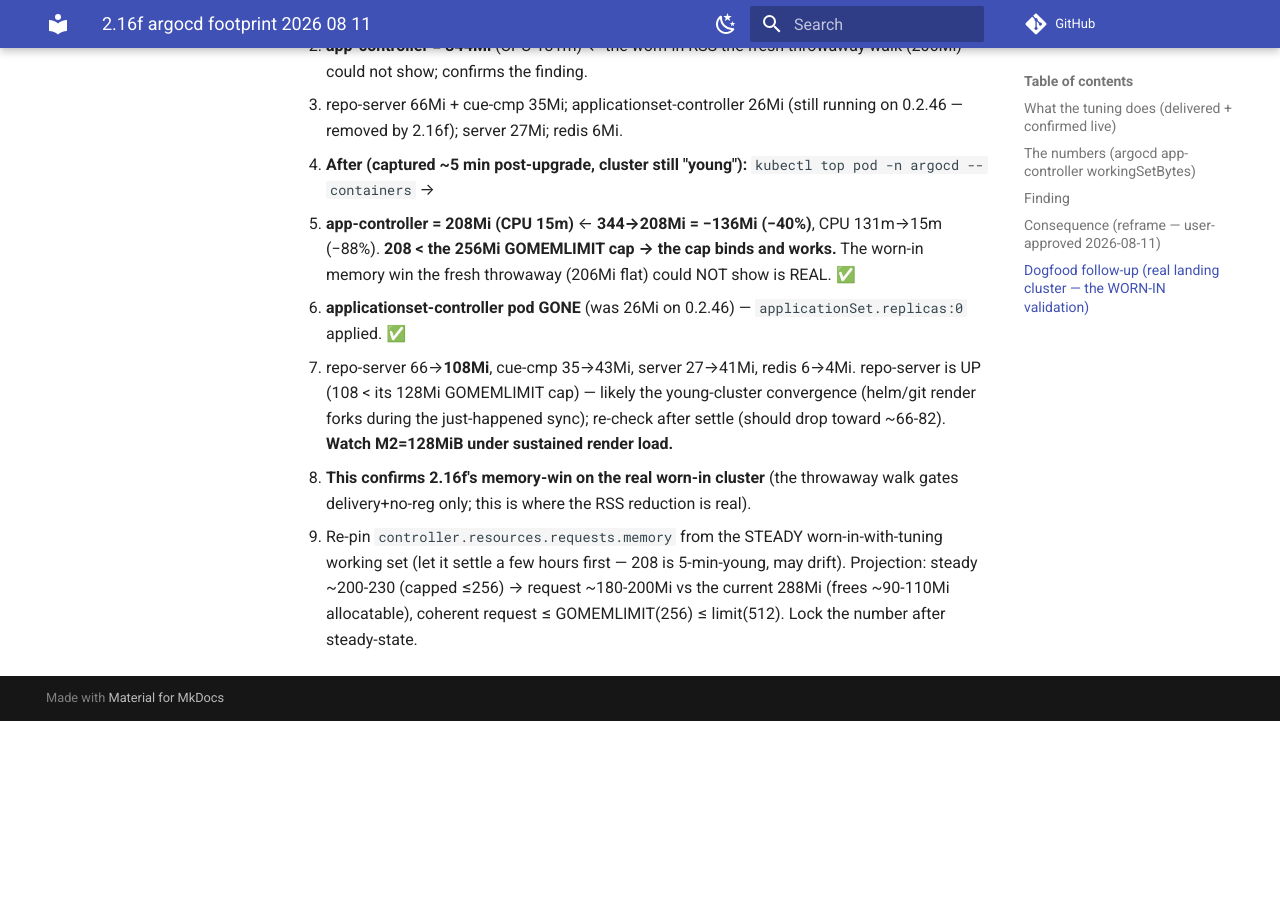
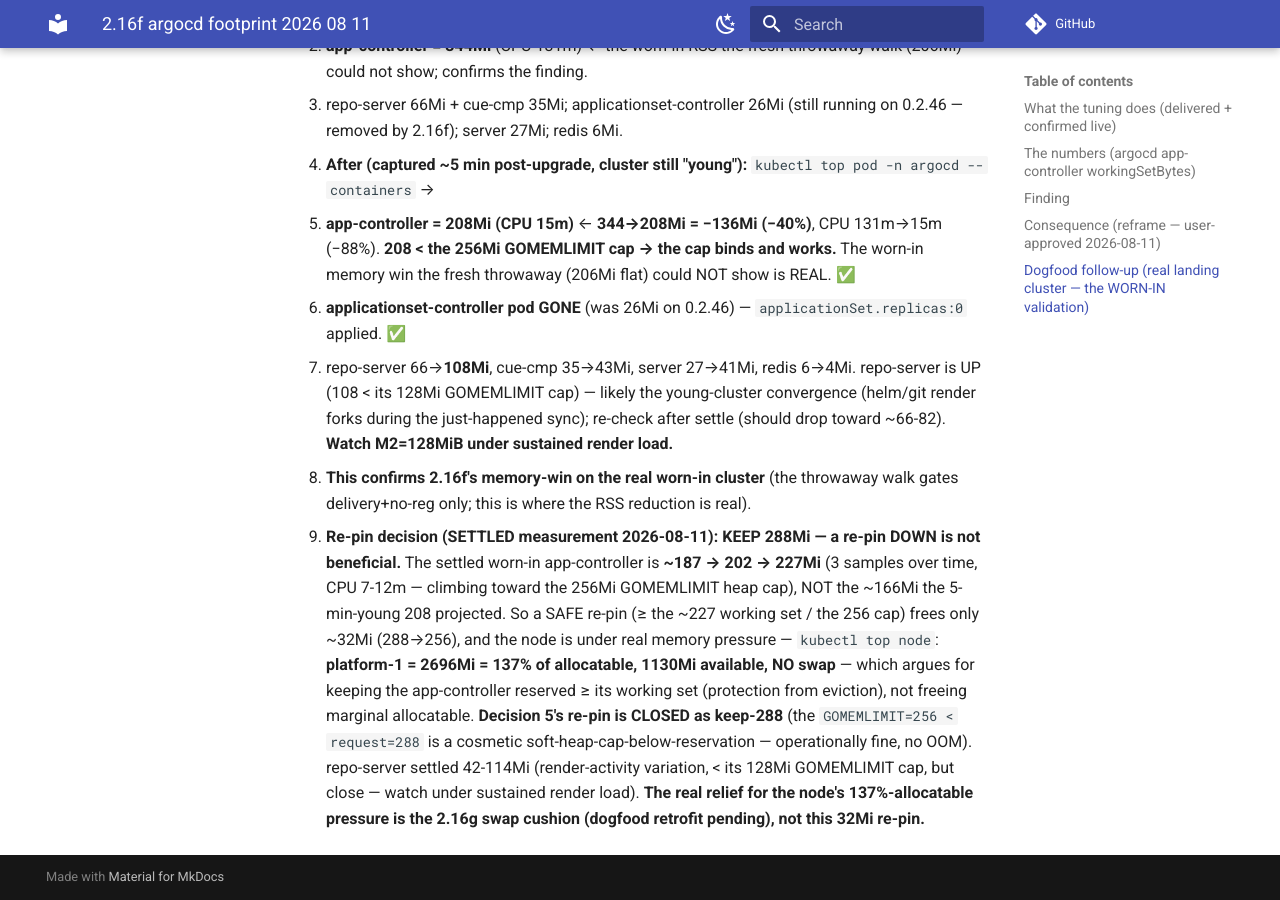
Before and after one commit to AppRafter/apprafter, an MkDocs documentation site: the page built from docs/measurements/2.16f-argocd-footprint-2026-08-11.md, in a window 1280 px wide and 900 px high, scrolled down 1861 px. Built offline with MkDocs 1.6.1 and Material for MkDocs 9.7.7, drawn with Linux system fonts in a browser that asks for light colours; comment, search, counter and statistics services are not loaded; before the commit the page ends 2582 px from its top, so only the background shows below that.

Commit message:
docs(measurements): update footprint analysis with settled re-pin decision

```diff
--- a/docs/measurements/2.16f-argocd-footprint-2026-08-11.md
+++ b/docs/measurements/2.16f-argocd-footprint-2026-08-11.md
@@ -38,4 +38,4 @@
    - **applicationset-controller pod GONE** (was 26Mi on 0.2.46) — `applicationSet.replicas:0` applied. ✅
    - repo-server 66→**108Mi**, cue-cmp 35→43Mi, server 27→41Mi, redis 6→4Mi. repo-server is UP (108 < its 128Mi GOMEMLIMIT cap) — likely the young-cluster convergence (helm/git render forks during the just-happened sync); re-check after settle (should drop toward ~66-82). **Watch M2=128MiB under sustained render load.**
    - **This confirms 2.16f's memory-win on the real worn-in cluster** (the throwaway walk gates delivery+no-reg only; this is where the RSS reduction is real).
-3. Re-pin `controller.resources.requests.memory` from the STEADY worn-in-with-tuning working set (let it settle a few hours first — 208 is 5-min-young, may drift). Projection: steady ~200-230 (capped ≤256) → request ~180-200Mi vs the current 288Mi (frees ~90-110Mi allocatable), coherent request ≤ GOMEMLIMIT(256) ≤ limit(512). Lock the number after steady-state.
+3. **Re-pin decision (SETTLED measurement 2026-08-11): KEEP 288Mi — a re-pin DOWN is not beneficial.** The settled worn-in app-controller is **~187 → 202 → 227Mi** (3 samples over time, CPU 7-12m — climbing toward the 256Mi GOMEMLIMIT heap cap), NOT the ~166Mi the 5-min-young 208 projected. So a SAFE re-pin (≥ the ~227 working set / the 256 cap) frees only ~32Mi (288→256), and the node is under real memory pressure — `kubectl top node`: **platform-1 = 2696Mi = 137% of allocatable, 1130Mi available, NO swap** — which argues for keeping the app-controller reserved ≥ its working set (protection from eviction), not freeing marginal allocatable. **Decision 5's re-pin is CLOSED as keep-288** (the `GOMEMLIMIT=256 < request=288` is a cosmetic soft-heap-cap-below-reservation — operationally fine, no OOM). repo-server settled 42-114Mi (render-activity variation, < its 128Mi GOMEMLIMIT cap, but close — watch under sustained render load). **The real relief for the node's 137%-allocatable pressure is the 2.16g swap cushion (dogfood retrofit pending), not this 32Mi re-pin.**
```
